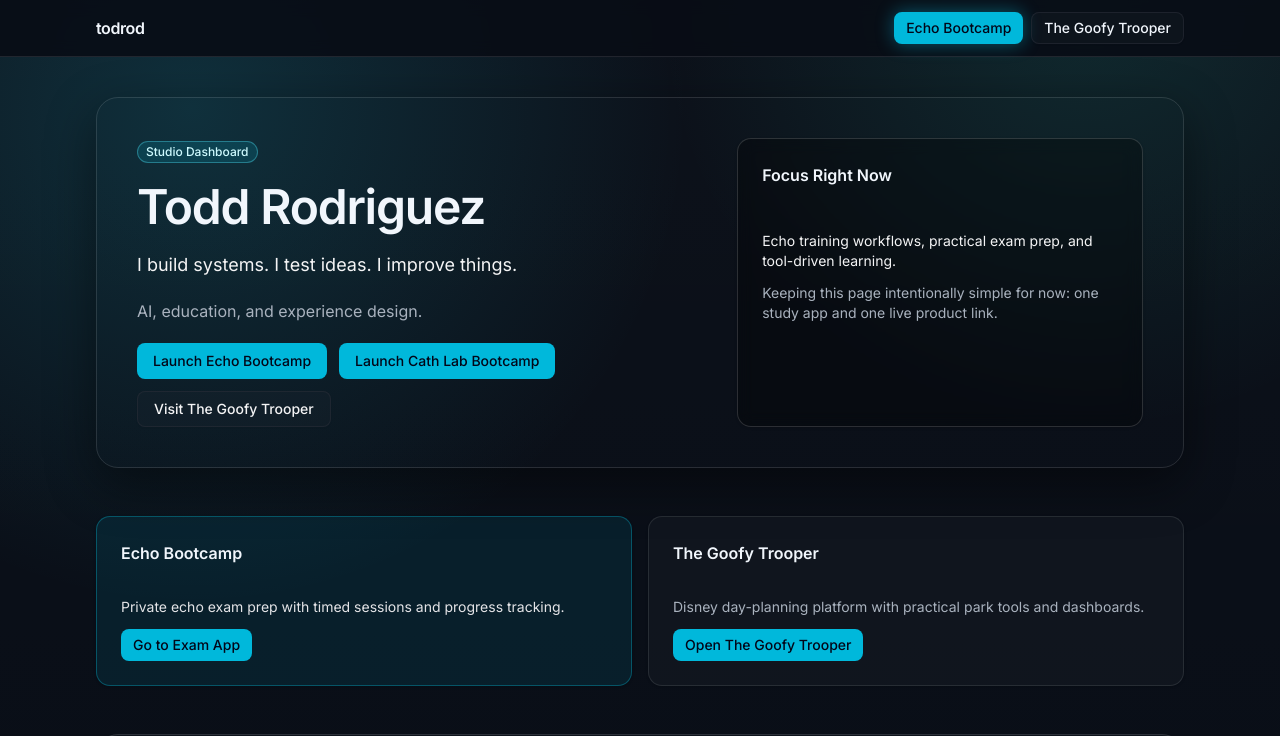
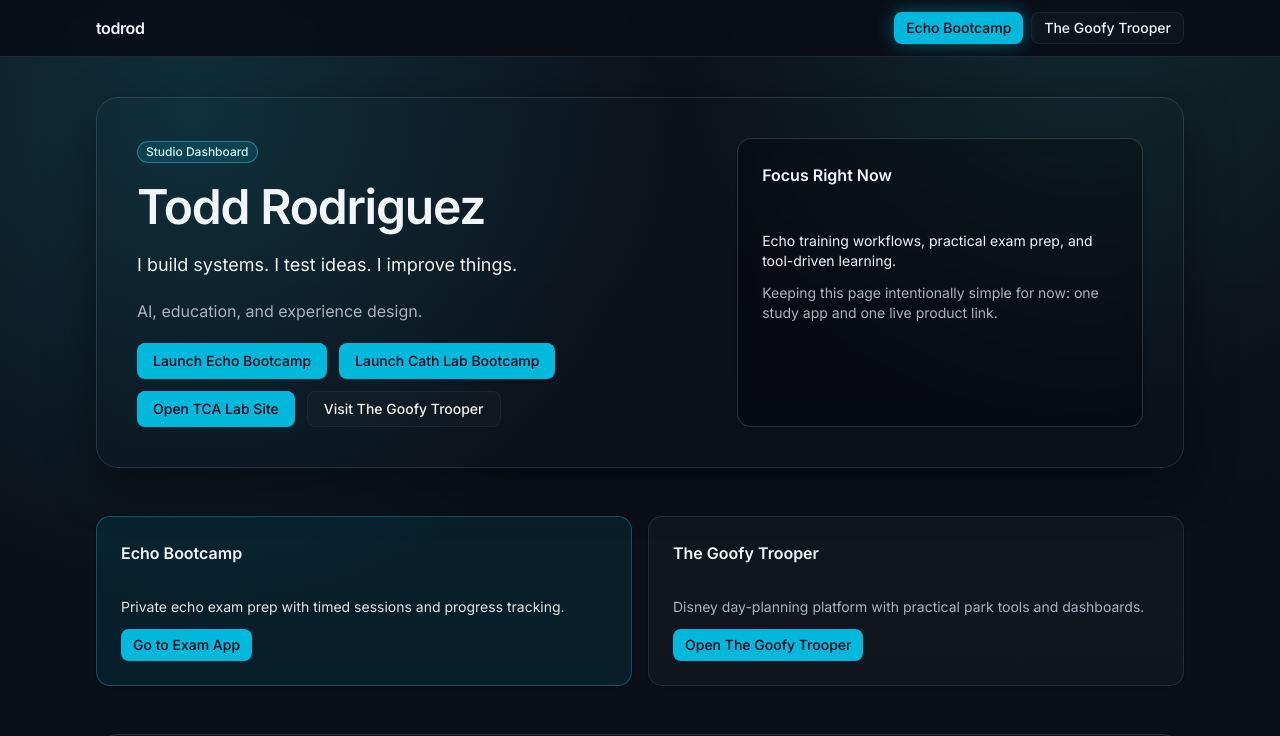
Before and after one commit to todrod/todrod, a Next.js app: page / in a window 1280 px wide. Shown: the top 736 px of the page. Built offline with nearby package versions, Linux system fonts and the light colour scheme; no server answers.

Commit message:
Add TCA staging link on homepage

```diff
--- a/src/app/page.tsx
+++ b/src/app/page.tsx
@@ -2,7 +2,7 @@
 import { Button } from "@/components/ui/button";
 import { Card, CardContent, CardHeader, CardTitle } from "@/components/ui/card";
 import { siteContent } from "@/content/site";
-import { cathBootcampHref, echoBootcampHref } from "@/lib/urls";
+import { cathBootcampHref, echoBootcampHref, tcaLabHref } from "@/lib/urls";
 
 export default function HomePage() {
   return (
@@ -20,6 +20,9 @@
               </Button>
               <Button asChild className="bg-cyan-500 text-slate-950 hover:bg-cyan-400">
                 <a href={cathBootcampHref}>Launch Cath Lab Bootcamp</a>
+              </Button>
+              <Button asChild className="bg-cyan-500 text-slate-950 hover:bg-cyan-400">
+                <a href={tcaLabHref}>Open TCA Lab Site</a>
               </Button>
               <Button
                 asChild
--- a/src/lib/urls.ts
+++ b/src/lib/urls.ts
@@ -3,3 +3,6 @@
 
 export const cathBootcampHref =
   process.env.NEXT_PUBLIC_CATH_BOOTCAMP_URL ?? "https://www.todrod.com/cath-bootcamp/sim";
+
+export const tcaLabHref =
+  process.env.NEXT_PUBLIC_TCA_LAB_URL ?? "https://lab.todrod.com/tca";
```
